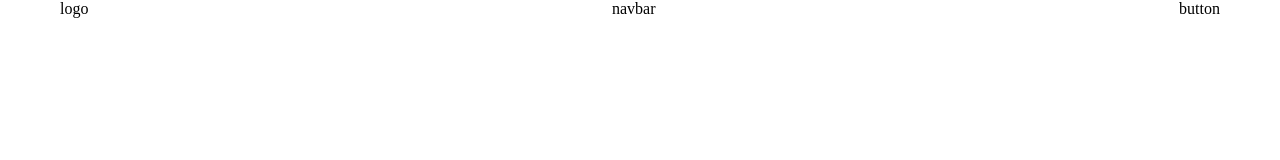
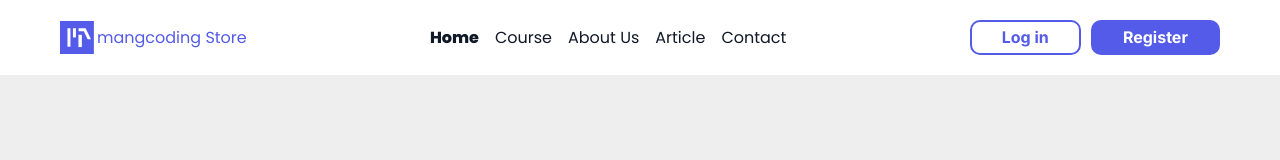
Before and after one commit to AfnanDahdoul/landing, a plain HTML site: page index.html in a window 1280 px wide. Drawn offline with Linux system fonts and the light colour scheme.

Commit message:
Responsive header

```diff
--- a/assets/CSS/style.css
+++ b/assets/CSS/style.css
@@ -1 +1,79 @@
 @import './base.css';
+body{
+    font-family: var(--mainFont);
+    background-color: #eee;
+}
+.header{
+    padding: 20px 0px;
+    background-color: #fff;
+}
+.header .logo{
+    display: flex;
+    flex-wrap: wrap;
+    align-items: center;
+    gap: 2px;
+}
+.header .logo img{
+    width: 35px;
+}
+.header .logo a{
+    color: var(--mainColor);
+}
+.menue{
+    display: none;
+}
+.navbar ul{
+    display: flex;
+    flex-wrap: wrap;
+    gap: 16px;
+}
+.navbar ul li a{
+    color: #101928;
+}
+.navbar ul li .active{
+    font-weight: 800;
+}
+.athentications{
+    display: flex;
+    flex-wrap: wrap;
+    gap: 10px;
+}
+.athentications a{
+    border-radius : 10px;
+    padding: 5.3px 30.1px;
+    font-weight: 700;
+    font-family: var(--subFont)
+}
+.athentications .login{
+    border: 2px solid var(--mainColor);
+    color: var(--mainColor);
+}
+.athentications .register{
+    border: 2px solid var(--mainColor);
+    background-color: var(--mainColor);
+    color: white;
+}
+
+/* header media */
+@media screen and (max-width:992px){
+    .navbar,
+    .athentications {
+        display: none;
+    }
+    .menue{
+        display: block;
+        order: 2;
+    }
+}
+@media screen and (max-width:576px){
+    .container{
+        width: calc(100% - 50px );
+        margin: auto;
+    }
+    .header .logo img{
+        width: 20px;
+    }
+    .header .logo a{
+        font-size: 14px;
+    }
+}
--- a/index.html
+++ b/index.html
@@ -3,6 +3,7 @@
 <head>
     <meta charset="UTF-8">
     <meta name="viewport" content="width=device-width, initial-scale=1.0">
+    <link rel="stylesheet" href="https://cdnjs.cloudflare.com/ajax/libs/font-awesome/6.6.0/css/all.min.css" integrity="sha512-Kc323vGBEqzTmouAECnVceyQqyqdsSiqLQISBL29aUW4U/M7pSPA/gEUZQqv1cwx4OnYxTxve5UMg5GT6L4JJg==" crossorigin="anonymous" referrerpolicy="no-referrer" />
     <title>Document</title>
     <link rel="stylesheet" href="./assets/CSS/style.css" />
 </head>
@@ -10,9 +11,34 @@
     <header class="header">
         <div class="container">
             <div class="row">
-                <div class="logo"> logo </div>
-                <nav class="navbar"> navbar </nav>
-                <div class="athentications "> button </div>
+                <div class="logo">
+                    <img src="./assets/img/Logo.svg" />
+                    <a href="#" > mangcoding Store </a>
+                </div>
+                <i class="fa-solid fa-bars menue"></i>
+                <nav class="navbar">
+                    <ul>
+                        <li>
+                            <a href="#" class="active"> Home </a>
+                        </li>
+                        <li>
+                            <a href="#"> Course </a>
+                        </li>
+                        <li>
+                            <a href="#"> About Us </a>
+                        </li>
+                        <li>
+                            <a href="#"> Article </a>
+                        </li>
+                        <li>
+                            <a href="#"> Contact </a>
+                        </li>
+                    </ul>
+                </nav>
+                <div class="athentications ">
+                    <a href="#" class="login"> Log in </a>
+                    <a href="#" class="register"> Register </a>
+                </div>
             </div>
         </div>
     </header>
```
Also changed, not shown: assets/CSS/media.css (added, +19 -0 lines), assets/img/Logo.svg (added).
